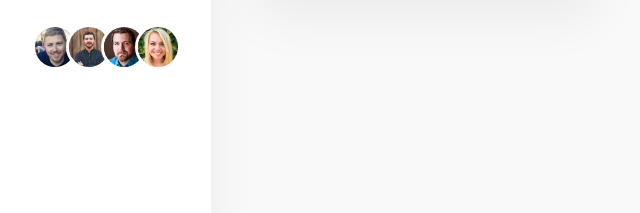
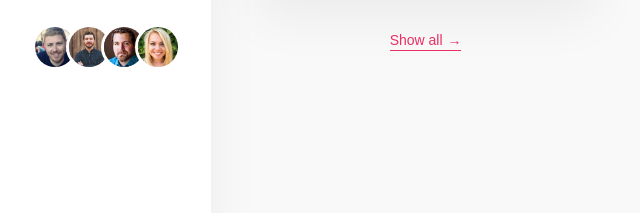
Before and after one commit to LNCE21/travelAgency, a website: page index.html in a window 1280 px wide. Shown: the part 1015-1228 px from the top of the page, 640-1280 px from the left. Drawn offline with nearby package versions, Linux system fonts and the light colour scheme.

Commit message:
Added a -show all- button to the stories

```diff
--- a/index.html
+++ b/index.html
@@ -201,6 +201,8 @@
                                     <div class="review__rating">8.8</div>
                                 </figcaption>
                             </figure>
+
+                            <button class="btn-inline">Show all <span>&rarr;</span></button>
                         </div>
                     </div>
                 </main>
--- a/sass/_components.scss
+++ b/sass/_components.scss
@@ -293,6 +293,7 @@
   border: none;
   color: var(--color-primary);
   font-size: inherit;
+  font-weight: 500;
   border-bottom: 1px solid currentColor;
   padding-bottom: 2px;
   display: inline-block;
@@ -300,8 +301,17 @@
   cursor: pointer;
   transition: all 0.2s;
 
+  & span {
+    margin-left: 1px;
+    transition: margin-left 0.3s;
+  }
+
   &:hover {
     color: var(--color-grey-dark-1);
+
+    & span {
+      margin-left: 8px;
+    }
   }
 
   &:focus {
--- a/sass/_layout.scss
+++ b/sass/_layout.scss
@@ -62,4 +62,7 @@
 
 .user-reviews {
   flex: 1; //So it grows occupying the remaining space
+  display: flex;
+  flex-direction: column;
+  align-items: center;
 }
```
Also changed, not shown: css/style.css, 1 other file.
